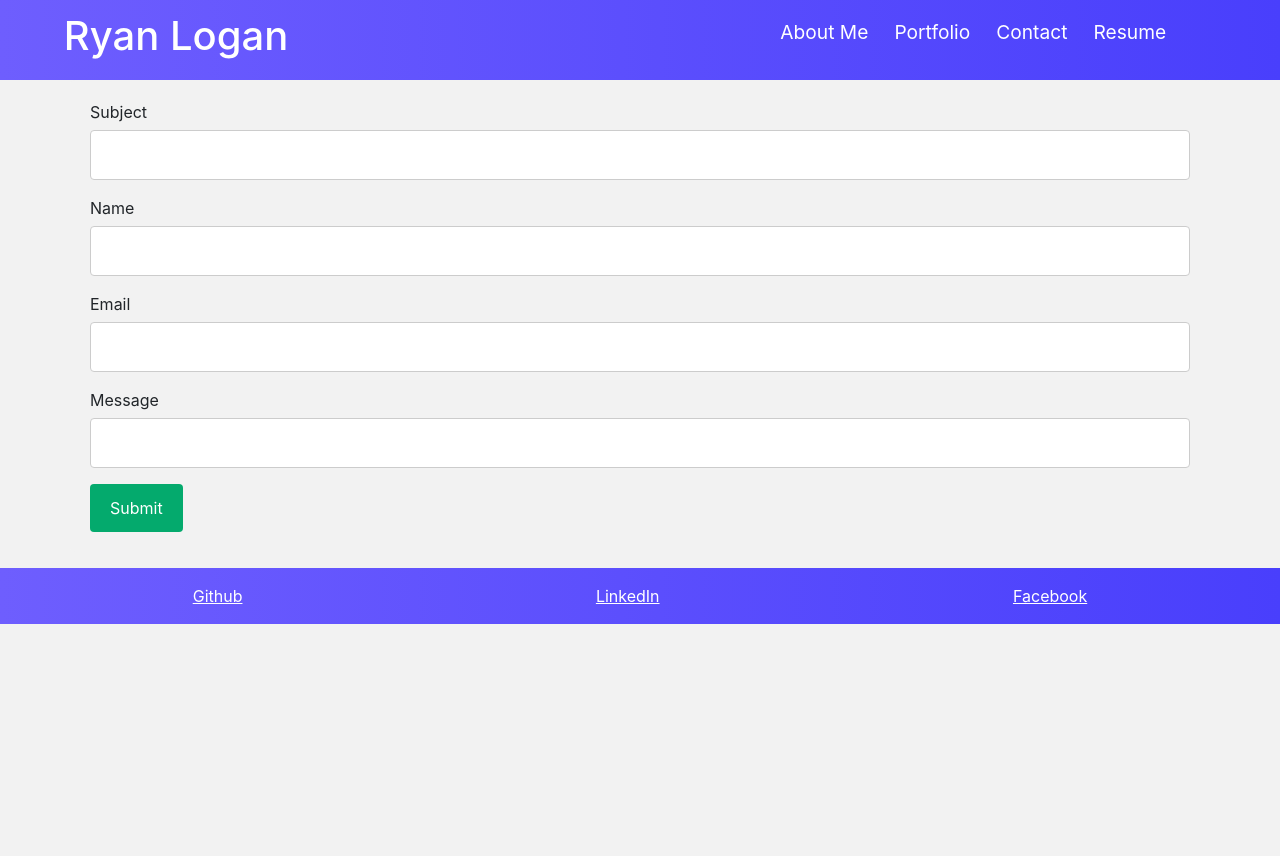
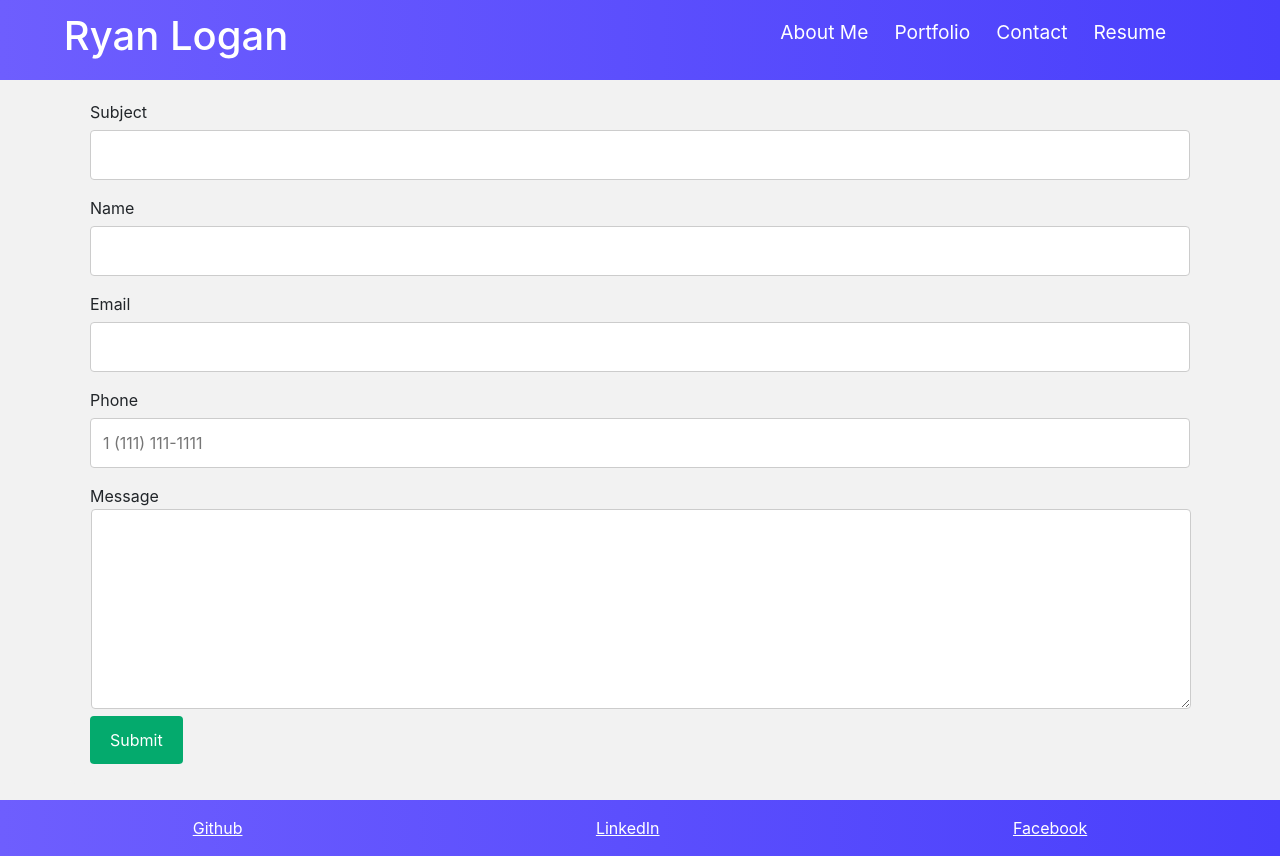
Before and after one commit to ryelow94/ryan-logan-portfolio, a React (Create React App) app: page /contact in a window 1280 px wide. Before the commit the page ends 800 px from the top, so only its background shows below. Built offline with nearby package versions, Linux system fonts and the light colour scheme; the HTML template or start-up script is replaced by a standard one.

Commit message:
added validation to contact form, but it's resizing on change. Needs to be fixed

```diff
--- a/package.json
+++ b/package.json
@@ -1,8 +1,8 @@
 {
-  "name": "react-portfolio",
+  "name": "Ryan-Logan-Portfolio",
   "version": "0.1.0",
   "private": false,
-  "homepage": "https://ryelow94.github.io/react-portfolio/",
+  "homepage": "https://ryelow94.github.io/ryan-logan-portfolio/",
   "dependencies": {
     "@testing-library/jest-dom": "^5.14.1",
     "@testing-library/react": "^11.2.7",
@@ -11,6 +11,7 @@
     "cors": "^2.8.5",
     "emailjs-com": "^3.2.0",
     "express": "^4.17.1",
+    "formik": "^2.2.9",
     "nodemailer": "^6.6.5",
     "react": "^17.0.2",
     "react-bootstrap": "^2.0.0-rc.0",
--- a/src/App.js
+++ b/src/App.js
@@ -15,7 +15,7 @@ const App = () => {
         />
         <main>
           <Switch>
-            <Route exact path="/react-portfolio">
+            <Route exact path="/ryan-logan-portfolio">
               <About />
             </Route>
             <Route exact path="/about-me">
--- a/src/components/ContactForm.css
+++ b/src/components/ContactForm.css
@@ -30,3 +30,23 @@ input[type=text], select, textarea {
     background-color: #f2f2f2;
     padding: 20px;
   }
+  .required-field{
+    font-size:12px;
+    color:red;
+  }
+  #message{
+    text-align: left;
+    margin: 1px;
+    padding: 1px;
+    height: 200px;
+    text-align: top;
+    font-size: 12pt;
+  }
+
+  *{
+    font-family: -apple-system, BlinkMacSystemFont, 'Segoe UI', 'Roboto', 'Oxygen',
+    'Ubuntu', 'Cantarell', 'Fira Sans', 'Droid Sans', 'Helvetica Neue',
+    sans-serif;
+  -webkit-font-smoothing: antialiased;
+  -moz-osx-font-smoothing: grayscale;
+  }
--- a/src/components/ContactForm.js
+++ b/src/components/ContactForm.js
@@ -1,35 +1,85 @@
 import React from "react";
-import emailjs from "emailjs-com"
-import "./ContactForm.css"
+import emailjs from "emailjs-com";
+import "./ContactForm.css";
+import { useFormik } from "formik";
+import { useRef } from "react";
 
-const ContactForm = () => {
-  function handleSubmit(e) {
-    e.preventDefault();
-    emailjs.sendForm('service_666aw17', 'template_aeup5uq', e.target, 'user_3SoMLZGL9ihSylRysiywE')
-      .then((result) => {
-          console.log(result.text);
-      }, (error) => {
-          console.log(error.text);
-      });
-      e.target.reset()
+
+const validate = (values) => {
+  const errors = {};
+  if (!values.subject) {
+    errors.subject = "Required field";
   }
+  if (!values.name) {
+    errors.name = " Required field";
+  }
+  if (!values.email) {
+    errors.email = "Required field";
+  } else if (!/^[A-Z0-9._%+-]+@[A-Z0-9.-]+\.[A-Z]{2,4}$/i.test(values.email)) {
+    errors.email = "Invalid email address";
+  }
+  if (!values.message) {
+    errors.message = "Required field";
+  }
+  return errors;
+};
+
+function ContactForm() {
+  const form = useRef();
+  const formik = useFormik({
+    initialValues: {
+      subject: "",
+      name: "",
+      email: "",
+      message: "",
+    },
+    validate,
+    onSubmit: (values) => {
+      emailjs
+        .sendForm(
+          "service_666aw17",
+          "template_aeup5uq",
+          form.current,
+          "user_3SoMLZGL9ihSylRysiywE"
+        )
+        .then(
+          (result) => {
+            console.log(result.text);
+          },
+          (error) => {
+            console.log(error.text);
+          }
+        );
+        formik.resetForm();
+        alert("Thank you, your message has been sent")
+    },
+  });
   return (
-    <div className ="container">
-    <form onSubmit={handleSubmit}>
-       <div>
-       <label>Subject</label>
-         <input type="text" id="subject" name= "subject"/>
-         <label>Name</label>
-         <input type="text" id="name" name= "name"/>
-         <label>Email</label>
-         <input type="text" id="email" name= "email"/>
-         <label>Message</label>
-         <input type="text" id="message"name= "message"/>
-         <input type="submit"/>
-       </div>
-    </form>
+    <div className="container">
+      <form className="form" ref={form} onSubmit={formik.handleSubmit}>
+        <div>
+        {formik.errors.subject ? <div className="required-field">{formik.errors.subject}</div> : null}
+          <label htmlFor="subject">Subject </label>
+          <input type="text" name="subject" id="subject" value={formik.values.subject} onChange={formik.handleChange}>
+          </input>
+          {formik.errors.name ? <div className="required-field">{formik.errors.name}</div> : null}
+          <label>Name </label>
+          <input type="text" id="name" name="name" value={formik.values.name} onChange={formik.handleChange} />
+          {formik.errors.email ? <div className="required-field"> {formik.errors.email}</div> : null}
+          <label>Email </label>
+          <input type="text" id="email" name="email" value={formik.values.email} onChange={formik.handleChange}/>
+          <label>Phone</label>
+          <input type="text" placeholder="1 (111) 111-1111" id="phone" name="phone" value={formik.values.phone} onChange={formik.handleChange}/>
+          {formik.errors.message ? <div className="required-field">{formik.errors.message}</div> : null}
+          <label>Message </label>
+          <textarea type="text" id="message" name="message" value={formik.values.message} onChange={formik.handleChange} />
+          {formik.errors.subject ||formik.errors.name || formik.errors.email || formik.errors.message ? <div className="required-field"> All required fields must be entered before submitting</div> : null}
+          <br></br>
+          <input type="submit" onclick={formik.handleClick} />
+        </div>
+      </form>
     </div>
   );
-};
+}
 
 export default ContactForm;
```
Also changed, not shown: 1 other file (tests, documents, lock files or other folders).
